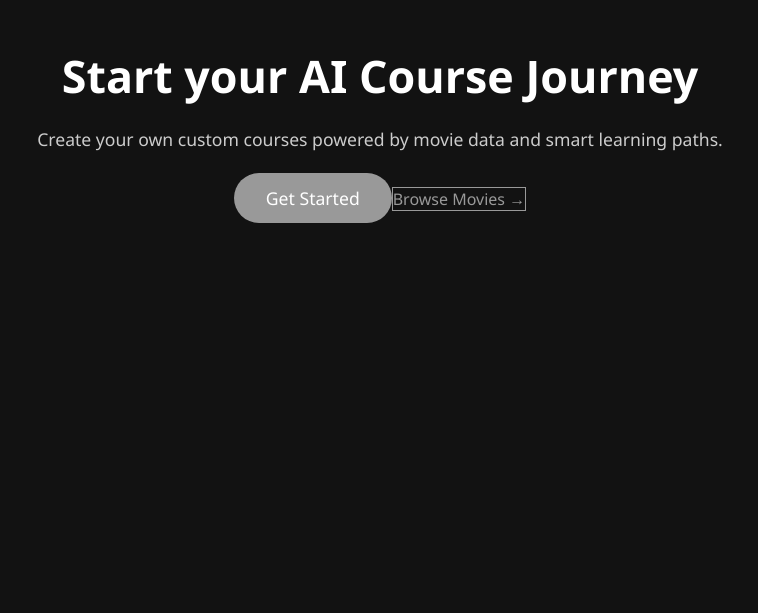
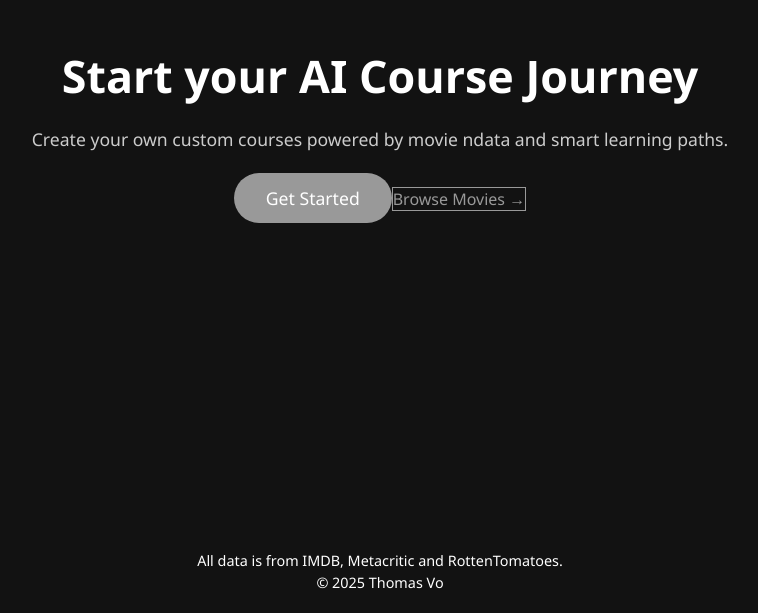
Before and after one commit to thxmasvo/CineFyra, a React (Vite) app: page / in a window 1280 px wide. Shown: the part 602-1215 px from the top of the page, without its empty margins (260-1018 px from the left). Before the commit the page ends 1132 px from the top, so only its background shows below. Built offline with nearby package versions, Linux system fonts and the light colour scheme; the HTML template or start-up script is replaced by a standard one.

Commit message:
Footer information added

```diff
--- a/src/App.jsx
+++ b/src/App.jsx
@@ -6,21 +6,23 @@ import Movies from './pages/Movies.jsx';
 import MovieDetails from './pages/MovieDetails.jsx';
 import MoviesAll from './pages/MoviesAll';
 import PersonDetails from './pages/PersonDetails';
-
+import Footer from './components/Footer';
 
 function App() {
   return (
-    <>
+    <div className="app-layout">
       <Navbar />
+      <main>
         <Routes>
           <Route path="/" element={<Home />} />
           <Route path="/movies" element={<Movies />} />
           <Route path="/movies/:imdbID" element={<MovieDetails />} />
           <Route path="/movies-all" element={<MoviesAll />} />
-        <Route path="/people/:id" element={<PersonDetails />} />s
-        {/* ✅ No route for SignInModal, it's shown by Navbar as popup */}
+          <Route path="/people/:id" element={<PersonDetails />} />
         </Routes>
-    </>
+      </main>
+      <Footer />
+    </div>
   );
 }
 
--- /dev/null
+++ b/src/Styles/Footer.css
@@ -0,0 +1,12 @@
+/* src/Styles/Footer.css */
+.footer {
+  background-color: #121212;
+  color: #fff;
+  padding: 20px;
+  text-align: center;
+  font-size: 0.9rem;
+}
+
+.footer p {
+  margin: 0;
+}
--- a/src/api.js
+++ b/src/api.js
@@ -1,3 +1,5 @@
+import { refreshToken, logoutUser } from './utils/auth';
+
 export function getMovies(title = '', year = '', page = 1, signal) {
   const baseUrl = 'http://4.237.58.241:3000/movies/search';
   const params = new URLSearchParams();
@@ -16,8 +18,8 @@ export async function getMovieDetails(imdbID) {
     const res = await fetch(url);
     if (res.status === 429) {
       console.warn(`⏳ Rate limit hit for ${imdbID}. Retrying after delay...`);
-      await new Promise(res => setTimeout(res, 1000)); // wait 1s
-      return getMovieDetails(imdbID); // retry once
+      await new Promise(res => setTimeout(res, 1000));
+      return getMovieDetails(imdbID);
     }
     if (!res.ok) throw new Error(await res.text());
     return await res.json();
@@ -40,7 +42,7 @@ export async function getPersonDetails(id) {
   if (res.status === 401) {
     console.warn('🔄 Token expired, attempting refresh...');
     try {
-      token = await refreshToken(); // this also updates localStorage
+      token = await refreshToken(); // Correctly imported function
       const retry = await fetch(url, {
         headers: {
           Authorization: `Bearer ${token}`,
@@ -50,7 +52,7 @@ export async function getPersonDetails(id) {
       return await retry.json();
     } catch (err) {
       console.error('❌ Token refresh failed:', err.message);
-      logoutUser(); // clear tokens
+      logoutUser(); // Correctly imported function
       throw new Error('Session expired. Please log in again.');
     }
   }
@@ -80,6 +82,9 @@ export async function loginUser(email, password) {
 
   const data = await res.json();
   if (!res.ok) throw new Error(data.message);
-  localStorage.setItem('cinefyra-token', data.token); // Save token
+  localStorage.setItem('cinefyra-token', data.token);
+  localStorage.setItem('cinefyra-refresh', data.refreshToken);  // Ensure refreshToken is stored
+  localStorage.setItem('cinefyra-user', email);
+
   return data;
 }
--- /dev/null
+++ b/src/components/footer.jsx
@@ -0,0 +1,14 @@
+// src/components/Footer.jsx
+import React from 'react';
+import '../Styles/Footer.css';
+
+export default function Footer() {
+  return (
+    <footer className="footer">
+      <p>
+        All data is from IMDB, Metacritic and RottenTomatoes.<br/>
+        &copy; 2025 Thomas Vo
+      </p>
+    </footer>
+  );
+}
--- a/src/pages/home.jsx
+++ b/src/pages/home.jsx
@@ -7,7 +7,7 @@ function Home() {
     <div className="home-container">
       <div className="hero-content">
         <h1>Start your AI Course Journey</h1>
-        <p>Create your own custom courses powered by movie data and smart learning paths.</p>
+        <p>Create your own custom courses powered by movie ndata and smart learning paths.</p>
         <div>
           <a href="/register" className="btn-primary">Get Started</a>
           <a href="/movies" className="btn-outline">Browse Movies →</a>
--- a/src/utils/auth.js
+++ b/src/utils/auth.js
@@ -14,27 +14,23 @@ export async function refreshToken() {
 
   const res = await fetch('http://4.237.58.241:3000/user/refresh', {
     method: 'POST',
-    headers: {
-      'Content-Type': 'application/json'
-    },
-    body: JSON.stringify({ refreshToken: refresh }), // Send refreshToken properly
+    headers: { 'Content-Type': 'application/json' },
+    body: JSON.stringify({ refreshToken: refresh }),
   });
 
-    if (res.status === 400 || res.status === 401) {
-      await logoutUser();
-      navigate('/login');  // 🔥 redirect to login page after session expires
-      throw new Error('Session expired. Please sign in again.');
-    }
+  if (res.status === 400 || res.status === 401) {
+    await logoutUser();
+    throw new Error('Session expired. Please sign in again.');
+  }
 
   const data = await res.json();
-  if (!res.ok) throw new Error(data.message);
-
   localStorage.setItem('cinefyra-token', data.bearerToken.token);
   localStorage.setItem('cinefyra-refresh', data.refreshToken.token);
 
   scheduleTokenRefresh(data.bearerToken.expires_in);
   return data.bearerToken.token;
 }
+
 
 export async function logoutUser() {
   const refresh = localStorage.getItem('cinefyra-refresh');
```
Lines whose indentation alone changed are shown as unchanged.
